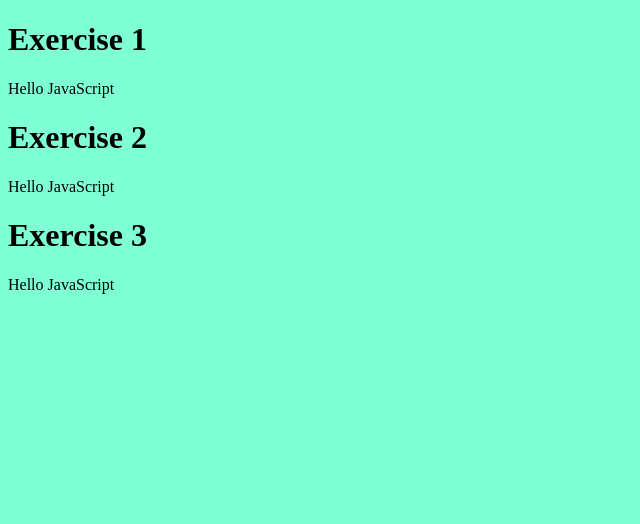
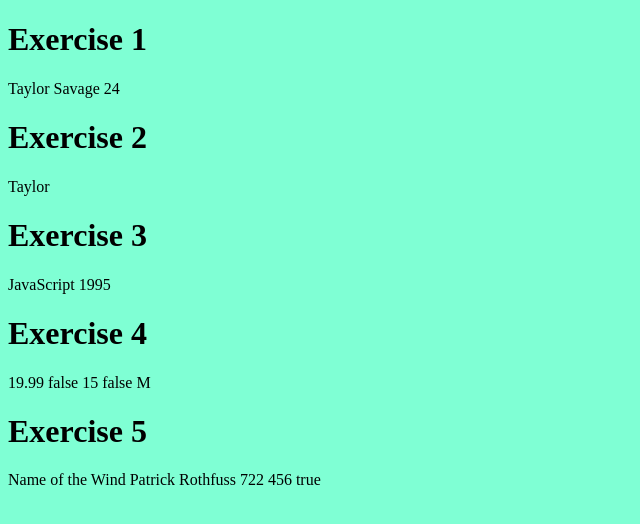
Before and after one commit to TaylorSavage93/JavaScript-Intro-and-Variables, a plain HTML site: page index.html in a window 1280 px wide. Shown: the whole page, without its empty margins (0-640 px from the left). Drawn offline with Linux system fonts and the light colour scheme.

Commit message:
added some information

```diff
--- a/index.html
+++ b/index.html
@@ -20,6 +20,14 @@
         <h1>Exercise 3</h1>
         <p id = "exercise3">Hello JavaScript</p>
     </div>
+    <div>
+        <h1>Exercise 4</h1>
+        <p id = "exercise4">Hello JavaScript</p>
+    </div>
+    <div>
+        <h1>Exercise 5</h1>
+        <p id = "exercise5">Hello JavaScript</p>
+    </div>
 
     <script src="main.js"></script>
 </body>
--- a/main.js
+++ b/main.js
@@ -2,6 +2,10 @@
 const firstName = "Taylor";
 let lastName = "Savage";
 var age = 24;
+let exercise1 = document.getElementById("exercise1");
+exercise1.innerHTML =`${firstName} ${lastName} ${age}`
+let exercise2 = document.getElementById("exercise2");
+exercise2.innerHTML = `${firstName}`
 
 console.log(` my name is ${firstName} ${lastName} and I am ${age} years old`)
 
@@ -9,8 +13,11 @@ console.log(` my name is ${firstName} ${lastName} and I am ${age} years old`)
 let language = "JavaScript";
 let createdYear = 1995;
 let inCaseSensitive = true;
+let exercise3 = document.getElementById("exercise3");
+exercise3.innerHTML = `${language} ${createdYear}`
 
-console.log(`${language} was first released in ${createdYear}`)
+console.log(`${language} was first released in ${createdYear}`);
+
 
 //Exercise 4
 let price = 19.99;
@@ -19,6 +26,8 @@ let salePercentage = 15;
 let stock = 0;
 let inStock = false;
 let selectedSize = "M"
+let exercise4 = document.getElementById("exercise4");
+exercise4.innerHTML = `${price} ${isOnSale} ${salePercentage} ${inStock} ${selectedSize}`
 
 console.log(`$That item costs ${price} and the size is ${selectedSize}`)
 
@@ -28,3 +37,5 @@ let author = "Patrick Rothfuss";
 let pageCount = 722;
 let bookmark = 456;
 let hasRead = true;
+let exercise5 = document.getElementById("exercise5");
+exercise5.innerHTML = `${title} ${author} ${pageCount} ${bookmark} ${hasRead}`
```
